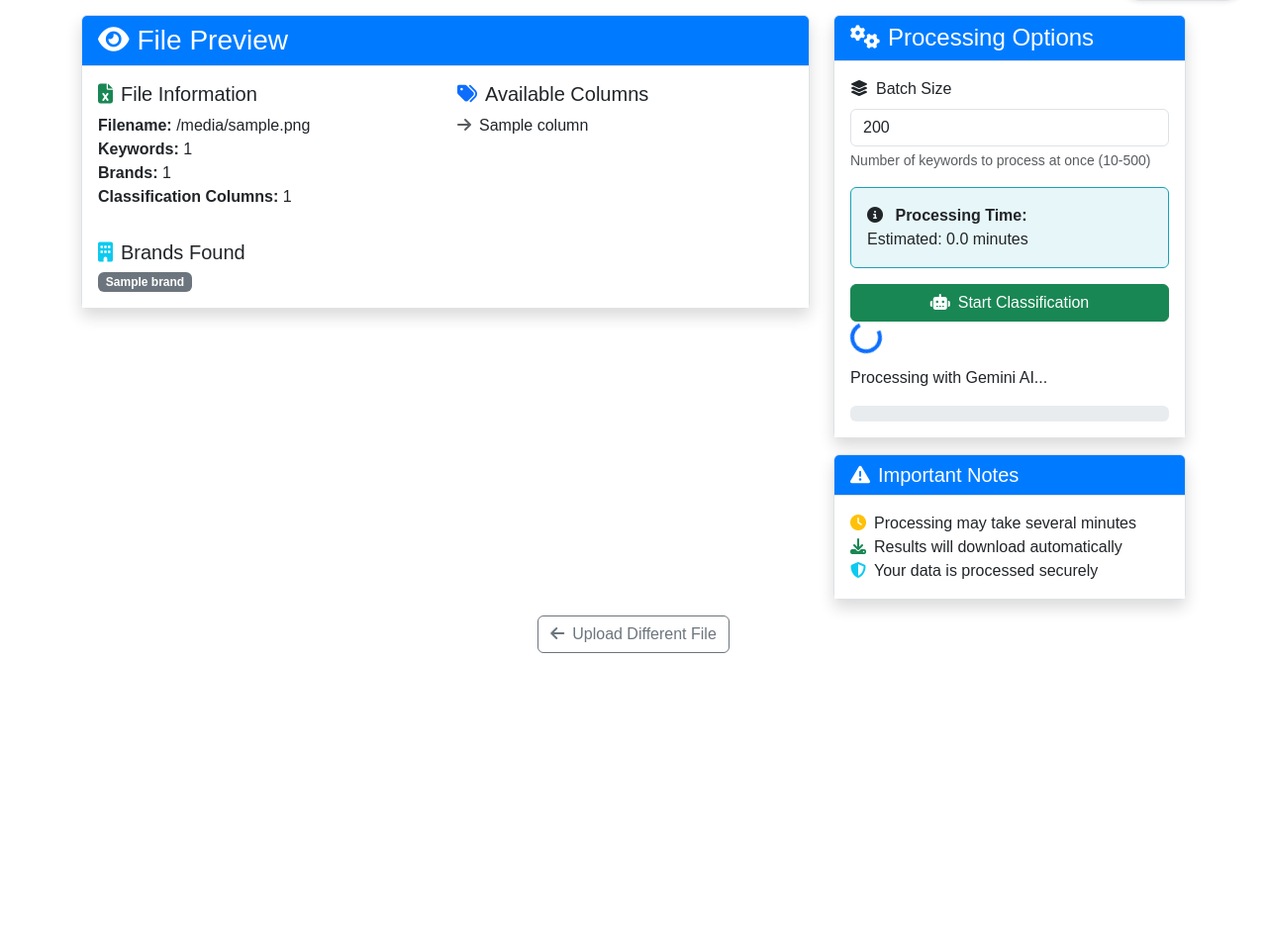
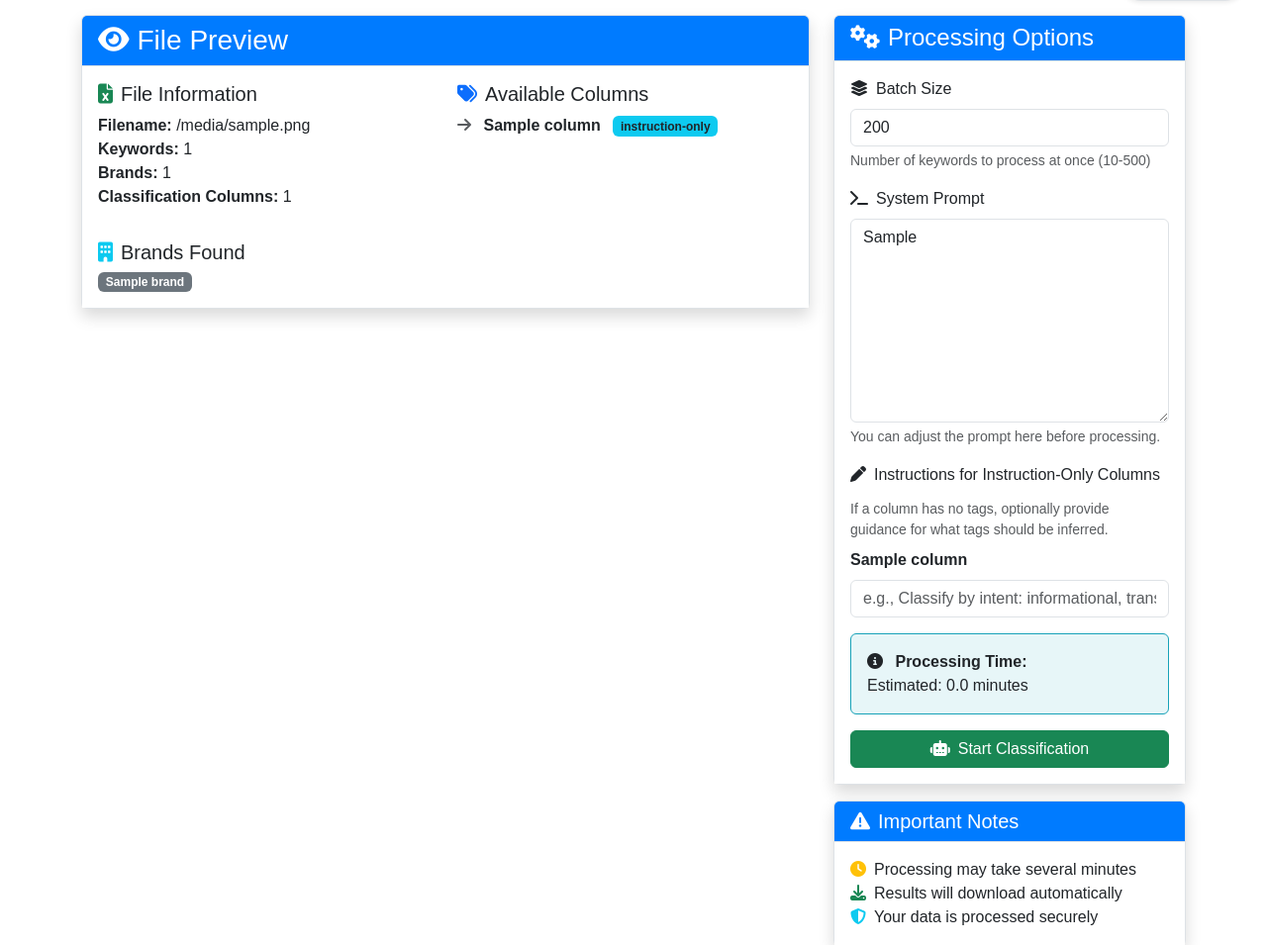
Before and after one commit to sgtkwan/seotools, a Flask app: template templates/preview.html in a window 1280 px wide. Shown: the part 65-1020 px from the top of the page at 99% size. Before the commit the page ends 725 px from the top, so only its background shows below. Run offline with Flask 3, Linux system fonts and the light colour scheme; the template is opened without the code that fills it: most values are stand-ins (such as "Sample title", 1, 10 or a date in 2020); some libraries are stand-ins or nearby versions.

Commit message:
generalized tagging

```diff
--- a/app.py
+++ b/app.py
@@ -37,25 +37,30 @@
 class KeywordClassificationAgent:
     def __init__(self):
         self.model = genai.GenerativeModel('gemini-2.5-flash')
-        self.system_prompt = """You are a keyword classification expert. Your task is to categorize keywords using predefined tags from a JSON structure.
+        self.system_prompt = """You are a keyword classification expert. Your task is to categorize keywords using a JSON spec that supports two column modes: (A) predefined tags and (B) instruction-only columns where you must propose tags.
 
-**Input Format:**
-* JSON with `keywords`, `brands`, and `columns` arrays
-* Each column has a `name` and `tags` array
-* Tags are mutually exclusive between columns
+JSON schema:
+* `keywords`: array of strings
+* `brands`: array of strings
+* `columns`: array where each item is one of:
+  - Predefined-tags column: `{ "name": string, "tags": string[] }`
+  - Instruction-only column: `{ "name": string, "instructions": string }`
 
-**Classification Rules:**
-1. **One tag per column**: Each keyword gets exactly ONE tag from each column, or blank if none apply
-2. **Exact or semantic matching**: Match on exact phrases or very close semantic meaning
-3. **No cross-column contamination**: Tags from one column cannot be used in another column
-4. **Conservative approach**: If uncertain, leave blank rather than guess
+Rules:
+1) One tag per column: For each keyword, select exactly ONE tag from each column, or leave blank if none apply.
+2) Matching: Use exact or close semantic matching to choose tags.
+3) Column isolation: Never reuse tags across columns. Tags belong only to their column.
+4) Conservative blanks: If no tag fits well, leave the cell blank.
+5) Instruction-only columns: For columns with `instructions` (and no `tags`), first infer a small, coherent set of tags (concise phrases, non-overlapping), guided by the instructions and the provided keywords/brands. Then classify the keywords using ONLY those inferred tags. Do NOT invent wildly granular tags; prefer 3–10 clear options.
+6) Do not output any explanations, the inferred tag list, or any extra text.
 
-**Output Format:** Return a markdown table with:
-* Column 1: Original keyword
-* Subsequent columns: One for each column in the JSON (using column names as headers)
-* Values: Selected tags or blank cells
+Output format:
+Return ONLY a markdown table with:
+* Column 1: "Original keyword"
+* Subsequent columns: one per column using each column's `name` as the header
+* Cells: the single selected tag for that column, or blank
 
-Be precise and consistent in your classifications."""
+Be precise, consistent, and avoid free-form text that isn't a tag."""
 
         self.json_data = None
         self.keywords = []
@@ -103,7 +108,13 @@
                         "name": col,
                         "tags": unique_values
                     }
-                    result["columns"].append(column_data)
+                else:
+                    # No explicit tags provided in the sheet; mark as instruction-only column.
+                    column_data = {
+                        "name": col,
+                        "instructions": ""
+                    }
+                result["columns"].append(column_data)
 
             return result
 
@@ -161,7 +172,11 @@
             try:
                 response = self.model.generate_content(prompt)
                 batch_result = response.text.strip()
-                batch_data = self._parse_markdown_to_data(batch_result)
+                batch_data = self._parse_markdown_to_data(
+                    batch_result,
+                    expected_keywords=batch_keywords,
+                    expected_num_columns=len(headers)
+                )
                 all_data.extend(batch_data)
 
             except Exception as e:
@@ -173,26 +188,48 @@
         self._save_data_to_excel(headers, all_data, output_file)
         return len(all_data)
 
-    def _parse_markdown_to_data(self, markdown_result):
-        """Parse markdown table directly to list of lists (data rows)."""
+    def _parse_markdown_to_data(self, markdown_result, expected_keywords, expected_num_columns):
+        """Parse markdown table to list of lists and ignore stray/non-data rows.
+
+        Rules:
+        - Row must have the same number of columns as the header.
+        - First cell must match one of the expected keywords (case-insensitive).
+        - Ignore header separator and decoration rows.
+        """
+        normalized_expected = {str(k).strip().lower() for k in expected_keywords}
+
         lines = [line.strip() for line in markdown_result.split('\n') if '|' in line]
 
         filtered_lines = []
         for line in lines:
+            # Skip typical markdown separator rows or lines that are only pipes/hyphens/colons/spaces
             if not (line.count('-') > len(line) * 0.5 or line.startswith('|--') or
-                   all(c in '|-: ' for c in line.replace('|', ''))):
+                    all(c in '|-: ' for c in line.replace('|', ''))):
                 filtered_lines.append(line)
 
         if not filtered_lines:
             return []
 
+        # Determine expected column count using header if possible
+        header_cells = [c.strip() for c in filtered_lines[0].split('|')[1:-1]]
+        header_count = len(header_cells) if header_cells else expected_num_columns
+
         data_rows = []
         for line in filtered_lines[1:]:  # Skip header
-            cells = line.split('|')[1:-1]
-            row = [cell.strip() for cell in cells]
+            cells = [cell.strip() for cell in line.split('|')[1:-1]]
 
-            if any(cell.strip() for cell in row):
-                data_rows.append(row)
+            # Column count must match header
+            if len(cells) != header_count:
+                continue
+
+            # First column must be an expected keyword
+            if not cells:
+                continue
+            first_cell_normalized = cells[0].strip().lower()
+            if first_cell_normalized not in normalized_expected:
+                continue
+
+            data_rows.append(cells)
 
         return data_rows
 
@@ -267,7 +304,9 @@
 def home():
     """Main route for file upload and preview."""
     if request.method == "GET":
-        return render_template("index.html")
+        # Provide the current/default system prompt to prefill the textarea on the index page
+        default_prompt_agent = KeywordClassificationAgent()
+        return render_template("index.html", default_system_prompt=default_prompt_agent.system_prompt)
 
     file = request.files.get("file")
 
@@ -298,9 +337,14 @@
             'summary': summary
         }
 
+        # Capture user-provided system prompt (fallback to default if missing)
+        user_system_prompt = request.form.get('system_prompt') or agent.system_prompt
+
         return render_template("preview.html",
                              file_info=file_info,
-                             unique_filename=unique_filename)
+                             unique_filename=unique_filename,
+                             system_prompt=user_system_prompt,
+                             columns_detail=agent.columns)
 
     except Exception as e:
         flash(f"Error processing file: {str(e)}", "error")
@@ -318,10 +362,34 @@
 
         # Get batch size from form (with default)
         batch_size = int(request.form.get('batch_size', DEFAULT_BATCH_SIZE))
+        # Get the (possibly edited) system prompt from the form
+        user_system_prompt = request.form.get('system_prompt')
 
         # Initialize agent and load data
         agent = KeywordClassificationAgent()
+        if user_system_prompt:
+            agent.system_prompt = user_system_prompt
         agent.load_data(file_path=filepath)
+
+        # Collect any instruction inputs for instruction-only columns and apply to agent.columns
+        updated_columns = []
+        for index, col in enumerate(agent.columns):
+            # Expect hidden field instruction_col_name_{i} for instruction columns as rendered in preview
+            instruction_name_field = f"instruction_col_name_{index}"
+            instruction_value_field = f"instruction_{index}"
+            provided_col_name = request.form.get(instruction_name_field)
+            provided_instruction = request.form.get(instruction_value_field, "").strip()
+
+            if isinstance(col, dict) and 'tags' not in col:
+                # Instruction-only column. If provided, set instructions text
+                column_copy = dict(col)
+                if provided_col_name == col.get('name') and provided_instruction:
+                    column_copy['instructions'] = provided_instruction
+                updated_columns.append(column_copy)
+            else:
+                updated_columns.append(col)
+
+        agent.columns = updated_columns
 
         # Create output filename
         base_name = Path(filename).stem
--- a/templates/preview.html
+++ b/templates/preview.html
@@ -25,8 +25,16 @@
                     <div class="col-md-6">
                         <h5><i class="fas fa-tags text-primary me-2"></i>Available Columns</h5>
                         <ul class="list-unstyled">
-                            {% for column in file_info.summary.columns %}
-                            <li><i class="fas fa-arrow-right text-muted me-2"></i>{{ column }}</li>
+                            {% for column in columns_detail %}
+                            <li>
+                                <i class="fas fa-arrow-right text-muted me-2"></i>
+                                <strong>{{ column.name }}</strong>
+                                {% if column.tags %}
+                                    <span class="badge bg-secondary ms-2">predefined tags</span>
+                                {% else %}
+                                    <span class="badge bg-info text-dark ms-2">instruction-only</span>
+                                {% endif %}
+                            </li>
                             {% endfor %}
                         </ul>
                     </div>
@@ -66,6 +74,30 @@
                                value="200" min="10" max="500">
                         <div class="form-text">Number of keywords to process at once (10-500)</div>
                     </div>
+                    <div class="mb-3">
+                        <label for="system_prompt" class="form-label">
+                            <i class="fas fa-terminal me-2"></i>System Prompt
+                        </label>
+                        <textarea class="form-control" id="system_prompt" name="system_prompt" rows="8">{{ system_prompt }}</textarea>
+                        <div class="form-text">You can adjust the prompt here before processing.</div>
+                    </div>
+                    {% if columns_detail %}
+                    <div class="mb-3">
+                        <label class="form-label">
+                            <i class="fas fa-pen me-2"></i>Instructions for Instruction-Only Columns
+                        </label>
+                        <div class="form-text mb-2">If a column has no tags, optionally provide guidance for what tags should be inferred.</div>
+                        {% for column in columns_detail %}
+                            {% if not column.tags %}
+                            <div class="mb-2">
+                                <label class="form-label fw-semibold">{{ column.name }}</label>
+                                <input type="text" class="form-control" name="instruction_{{ loop.index0 }}" placeholder="e.g., Classify by intent: informational, transactional, navigational">
+                                <input type="hidden" name="instruction_col_name_{{ loop.index0 }}" value="{{ column.name }}">
+                            </div>
+                            {% endif %}
+                        {% endfor %}
+                    </div>
+                    {% endif %}
 
                     <div class="alert alert-info">
                         <i class="fas fa-info-circle me-2"></i>
@@ -78,7 +110,7 @@
                     </button>
                 </form>
 
-                <div class="processing-spinner" id="processingSpinner">
+                <div class="processing-spinner" id="processingSpinner" style="display: none;">
                     <div class="spinner-border text-primary" role="status">
                         <span class="visually-hidden">Processing...</span>
                     </div>
```
Also changed, not shown: templates/index.html (+23 -5 lines).
